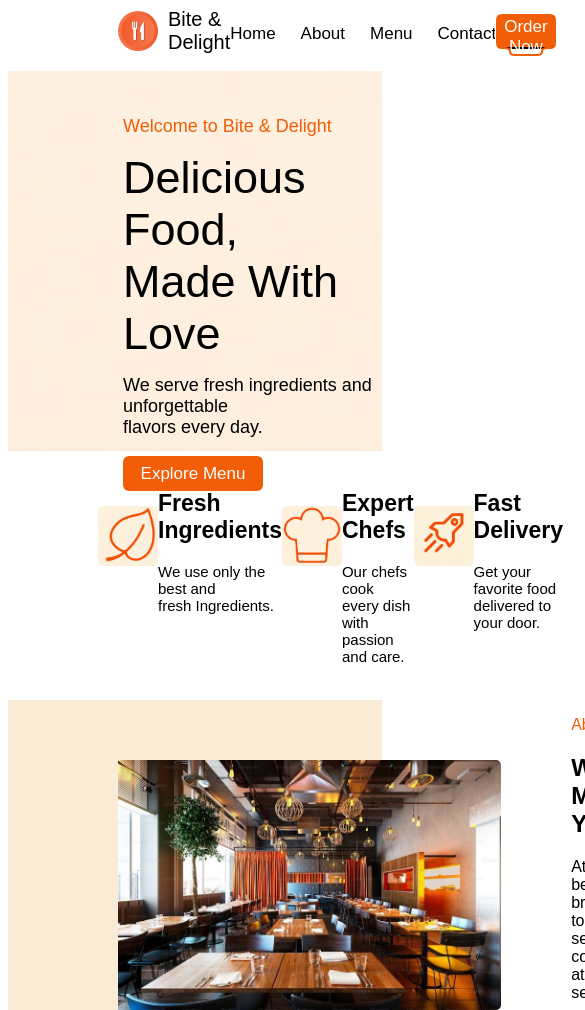
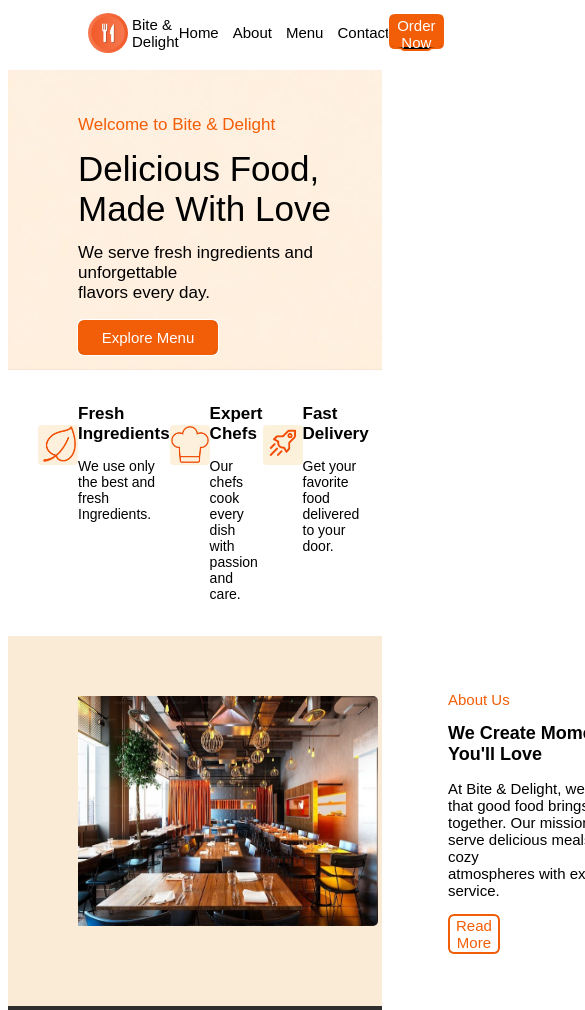
Before and after one commit to martha499eid/Bite-Delight, a plain HTML site: page index.html in a window 390 px wide. Shown: the top 1010 px of the page, 585 px wide, since content can reach past the window. Drawn offline with Linux system fonts and the light colour scheme; a web font is replaced by a local one.

Commit message:
add media quire max-width: 768px

```diff
--- a/style.css
+++ b/style.css
@@ -371,5 +371,133 @@ h1 {
 .footer-link {
     padding-right: 150px;
 }
+}
+
+@media (max-width: 768px) {
+.navbar img {
+    padding-left: 70px;
+    padding-top:5px;
+}
+
+.logo span {
+    padding-left: 4px;
+    padding-top:5px;
+}
+
+.navbar a {
+    font-size: 15px;
+}
+
+.navbar-header {
+    gap: 4px;
+    padding-top: 0px;
+}
+
+.navbar-header a {
+    font-size: 15px;
+    padding-top: 0px;
+}
+
+.navbar-header li a {
+    padding-top: 0px;
+}
+
+.btn-order {
+    margin-right: 70px;
+    font-size: 15px;
+}
+
+.hero {
+    height: 300px;
+}
+
+#home p {
+    padding-left: 70px;
+    font-size:17px;
+}
+
+h1 {
+    padding-left: 70px;
+    font-size: 35px;
+}
+
+.btn-explore {
+    margin-left: 70px;
+    font-size: 15px;
+}
+
+.images {
+    margin-top: 0px;
+}
+
+#features {
+    padding-left: 30px;
+    padding-right: 30px;
+}
+
+.features h2 {
+    font-size: 17px;
+}
+
+.images img {
+    width: 40px;
+    height: 40px;
+    margin-top: 35px;
+}
+
+.features p {
+    font-size: 14px;
+}
+
+.line {
+    padding-top: 20px;
+    margin-top: 20px;
+    width: 0.5px;
+}
+
+.about-section {
+    margin-top: 20px;
+}
+
+.about-section img {
+    padding-left: 70px;
+    height: 230px;
+    width: 300px;
+}
+
+.subtitle-about {
+    padding-top: 40px;
+    font-size: 15px;
+}
+
+.text h2 {
+    font-size: 18px;
+}
+
+.text {
+    margin-top: 0px;
+    padding-right:10px;
+}
+
+.text p {
+    font-size: 15px;
+}
+
+.btn-read-more {
+    font-size: 15px;
+    margin-top: 0px;
+}
+
+#content {
+    height: 250px;
+}
+
+.footer-link {
+    padding-right: 100px;
+    padding-left: 60px;
+}
+}
+
+@media (max-width: 480px) {
 
 }
```
